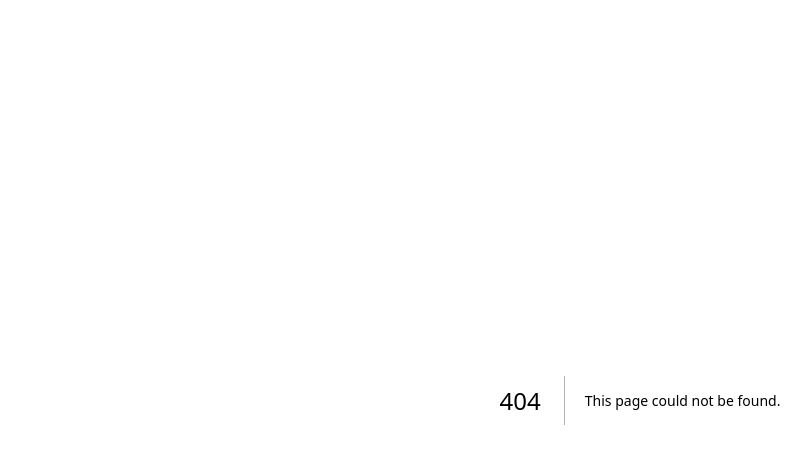
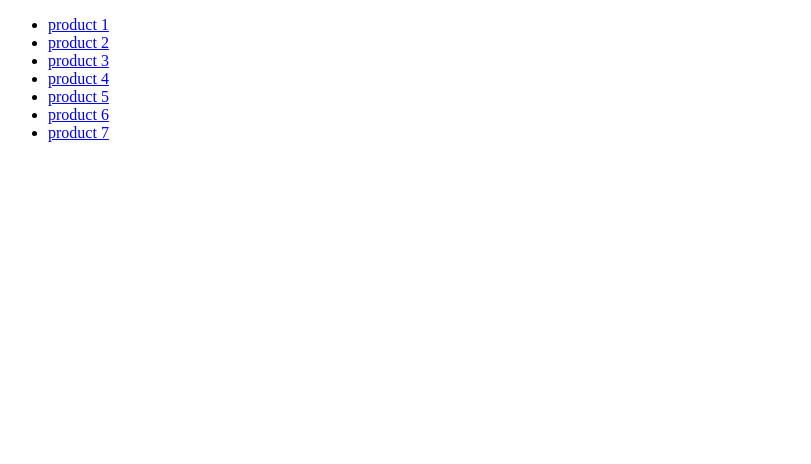
Before and after one commit to arash8877/next.js_shopping_app, a Next.js app: page /shop in a window 1280 px wide. Before the commit this address had no page. Shown: the top 464 px of the page, without its empty margins (0-811 px from the left). Built offline with nearby package versions, Linux system fonts and the light colour scheme.

Commit message:
added shop/index.js

```diff
--- /dev/null
+++ b/pages/shop/index.js
@@ -0,0 +1,22 @@
+import React from 'react';
+import Link from 'next/link';
+
+
+const Index = (props) => {
+
+  return (
+    <div>
+        <ul>
+            <li><Link href={"/shop/product/111"}>product 1</Link></li>
+            <li><Link href={"/shop/product/222"}>product 2</Link></li>
+            <li><Link href={"/shop/product/333"}>product 3</Link></li>
+            <li><Link href={"/shop/product/444"}>product 4</Link></li>
+            <li><Link href={"/shop/product/555"}>product 5</Link></li>
+            <li><Link href={"/shop/product/666"}>product 6</Link></li>
+            <li><Link href={"/shop/product/777"}>product 7</Link></li>
+        </ul>
+    </div>
+  )
+}
+
+export default Index;
```
